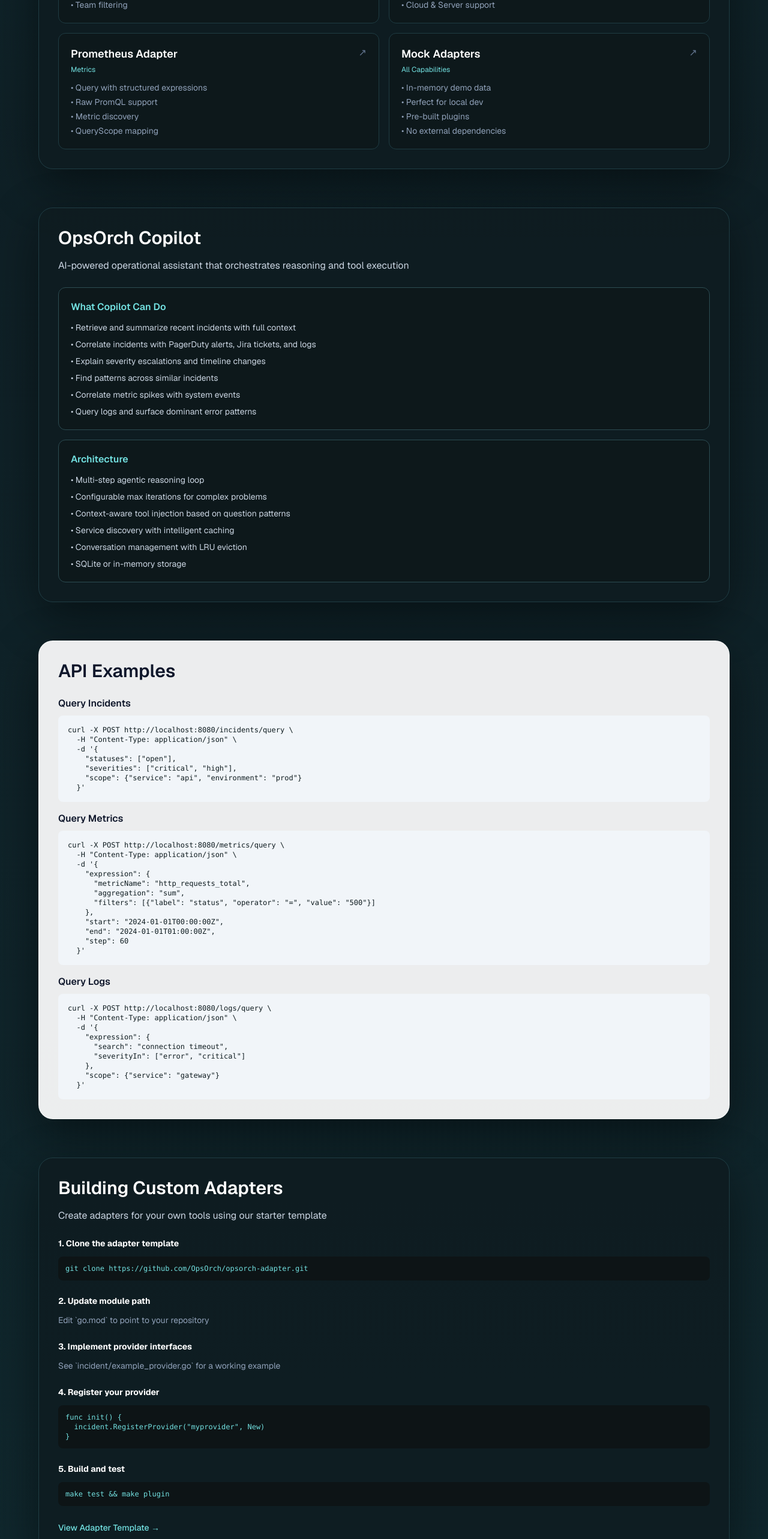
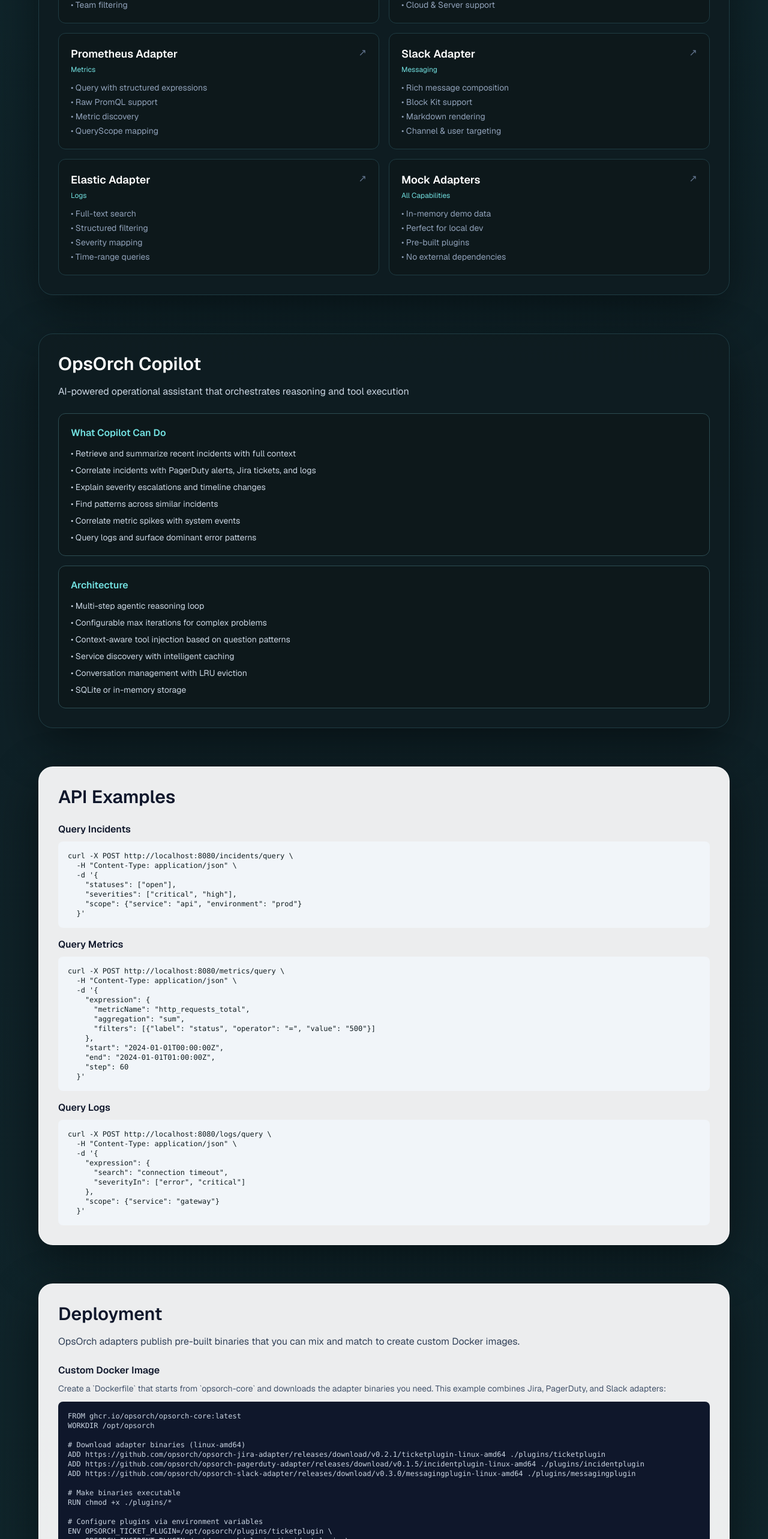
Before and after one commit to OpsOrch/opsorch-com, a Next.js app: page /docs in a window 1280 px wide. Shown: the part 2380-4946 px from the top of the page at 60% size. Built offline with nearby package versions, Linux system fonts and the light colour scheme.

Commit message:
Added new documentation.

```diff
--- a/app/docs/page.tsx
+++ b/app/docs/page.tsx
@@ -209,6 +209,48 @@
                         </Link>
 
                         <Link
+                            href="https://github.com/OpsOrch/opsorch-slack-adapter"
+                            target="_blank"
+                            rel="noopener noreferrer"
+                            className="rounded-xl border border-[#1f3c43] bg-[#0d1416]/50 p-5 transition hover:-translate-y-1 hover:border-[#55cfd0]"
+                        >
+                            <div className="flex items-start justify-between">
+                                <div>
+                                    <h3 className="text-lg font-semibold text-white">Slack Adapter</h3>
+                                    <p className="mt-1 text-xs text-[#72e0e0]">Messaging</p>
+                                </div>
+                                <span className="text-slate-500">↗</span>
+                            </div>
+                            <ul className="mt-3 space-y-1 text-sm text-slate-400">
+                                <li>• Rich message composition</li>
+                                <li>• Block Kit support</li>
+                                <li>• Markdown rendering</li>
+                                <li>• Channel & user targeting</li>
+                            </ul>
+                        </Link>
+
+                        <Link
+                            href="https://github.com/OpsOrch/opsorch-elastic-adapter"
+                            target="_blank"
+                            rel="noopener noreferrer"
+                            className="rounded-xl border border-[#1f3c43] bg-[#0d1416]/50 p-5 transition hover:-translate-y-1 hover:border-[#55cfd0]"
+                        >
+                            <div className="flex items-start justify-between">
+                                <div>
+                                    <h3 className="text-lg font-semibold text-white">Elastic Adapter</h3>
+                                    <p className="mt-1 text-xs text-[#72e0e0]">Logs</p>
+                                </div>
+                                <span className="text-slate-500">↗</span>
+                            </div>
+                            <ul className="mt-3 space-y-1 text-sm text-slate-400">
+                                <li>• Full-text search</li>
+                                <li>• Structured filtering</li>
+                                <li>• Severity mapping</li>
+                                <li>• Time-range queries</li>
+                            </ul>
+                        </Link>
+
+                        <Link
                             href="https://github.com/OpsOrch/opsorch-mock-adapters"
                             target="_blank"
                             rel="noopener noreferrer"
@@ -318,7 +360,55 @@
                     </div>
                 </section>
 
-                {/* Building Adapters */}
+                {/* Deployment */}
+                <section className="opsorch-card opsorch-card--light p-8">
+                    <h2 className="text-3xl font-semibold text-slate-900">Deployment</h2>
+                    <p className="mt-4 text-slate-700">
+                        OpsOrch adapters publish pre-built binaries that you can mix and match to create custom Docker images.
+                    </p>
+
+                    <div className="mt-6 space-y-4">
+                        <div>
+                            <h4 className="font-semibold text-slate-900">Custom Docker Image</h4>
+                            <p className="mt-2 text-sm text-slate-600">
+                                Create a `Dockerfile` that starts from `opsorch-core` and downloads the adapter binaries you need.
+                                This example combines Jira, PagerDuty, and Slack adapters:
+                            </p>
+                            <pre className="mt-3 overflow-x-auto rounded-lg bg-slate-900 p-4 text-xs text-slate-300">
+                                <code>{`FROM ghcr.io/opsorch/opsorch-core:latest
+WORKDIR /opt/opsorch
+
+# Download adapter binaries (linux-amd64)
+ADD https://github.com/opsorch/opsorch-jira-adapter/releases/download/v0.2.1/ticketplugin-linux-amd64 ./plugins/ticketplugin
+ADD https://github.com/opsorch/opsorch-pagerduty-adapter/releases/download/v0.1.5/incidentplugin-linux-amd64 ./plugins/incidentplugin
+ADD https://github.com/opsorch/opsorch-slack-adapter/releases/download/v0.3.0/messagingplugin-linux-amd64 ./plugins/messagingplugin
+
+# Make binaries executable
+RUN chmod +x ./plugins/*
+
+# Configure plugins via environment variables
+ENV OPSORCH_TICKET_PLUGIN=/opt/opsorch/plugins/ticketplugin \\
+    OPSORCH_INCIDENT_PLUGIN=/opt/opsorch/plugins/incidentplugin \\
+    OPSORCH_MESSAGING_PLUGIN=/opt/opsorch/plugins/messagingplugin`}</code>
+                            </pre>
+                        </div>
+
+                        <div>
+                            <h4 className="font-semibold text-slate-900">Running the Image</h4>
+                            <pre className="mt-2 overflow-x-auto rounded-lg bg-slate-100 p-4 text-xs">
+                                <code>{`docker build -t my-opsorch:latest .
+
+docker run --rm -p 8080:8080 \\
+  -e OPSORCH_TICKET_CONFIG='{"apiToken":"...","projectKey":"PROJ"}' \\
+  -e OPSORCH_INCIDENT_CONFIG='{"apiToken":"...","serviceID":"..."}' \\
+  -e OPSORCH_MESSAGING_CONFIG='{"token":"xoxb-..."}' \\
+  my-opsorch:latest`}</code>
+                            </pre>
+                        </div>
+                    </div>
+                </section>
+
+
                 <section className="opsorch-card border-[#2c4c52] p-8">
                     <h2 className="text-3xl font-semibold text-white">Building Custom Adapters</h2>
                     <p className="mt-4 text-slate-300">
--- a/app/page.tsx
+++ b/app/page.tsx
@@ -30,6 +30,21 @@
     name: "opsorch-jira-adapter",
     description: "Production-ready Jira ticket adapter that integrates with Atlassian Jira REST API v3 for creating, querying, and updating issues.",
     focus: "Jira",
+  },
+  {
+    name: "opsorch-prometheus-adapter",
+    description: "Metric adapter that integrates with Prometheus for querying metrics using PromQL and discovering available metrics.",
+    focus: "Prometheus",
+  },
+  {
+    name: "opsorch-slack-adapter",
+    description: "Messaging adapter that sends rich messages to Slack channels using Block Kit with Markdown support.",
+    focus: "Slack",
+  },
+  {
+    name: "opsorch-elastic-adapter",
+    description: "Log adapter that integrates with Elasticsearch for querying logs with full-text search and structured filtering.",
+    focus: "Elastic",
   },
   {
     name: "opsorch-mcp",
```
